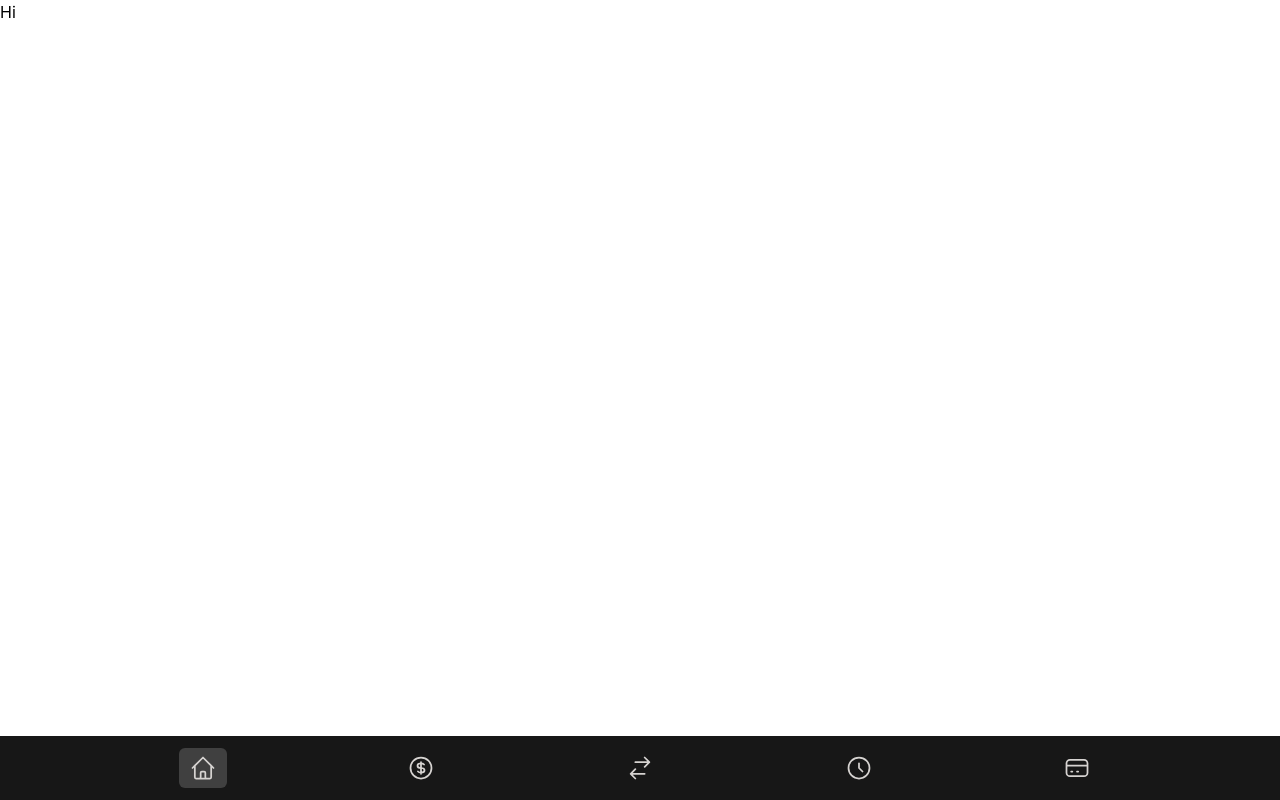
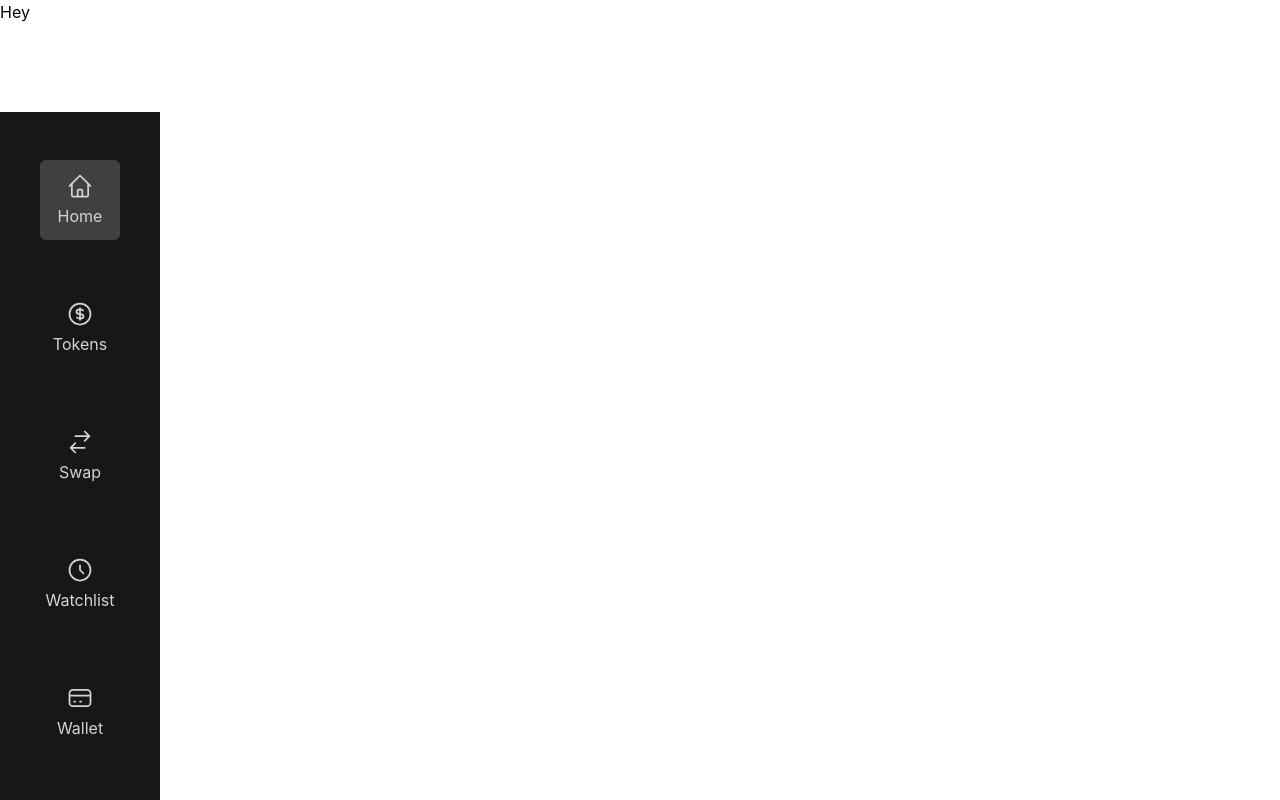
Before and after one commit to cajr11/fusion-cryptoapp-reactjs, a React (Create React App) app: page / in a window 1280 px wide. Built offline with nearby package versions, Linux system fonts and the light colour scheme.

Commit message:
components renamed to sidebar and sidebar link

```diff
--- a/src/components/UI/Layout.js
+++ b/src/components/UI/Layout.js
@@ -1,12 +1,15 @@
 import React from 'react'
-import MainNavigation from './MainNavigation'
+import NavBar from './NavBar'
+import SideBar from './SideBar'
+
 
 
 const Layout = ({ children }) => {
   return (
     <div className='w-screen h-screen max-h-screen relative'>
-        <MainNavigation />
+        <NavBar />
         <main>{children}</main>
+        <SideBar />
     </div>
   )
 }
--- a/src/components/UI/MainNavLink.js
+++ /dev/null
@@ -1,21 +0,0 @@
-import React from 'react';
-import { NavLink } from "react-router-dom";
-
-const MainNavLink = ({ icon, path }) => {
-  return (
-    <li className="h-10 w-12">
-          <NavLink
-            className={(navData) =>
-              navData.isActive
-                ? "bg-neutral-700 h-full w-full flex items-center justify-center rounded-md"
-                : "h-full w-full flex items-center justify-center rounded-md"
-            }
-            to={`${path}`}
-          >
-            {icon}
-          </NavLink>
-    </li>
-  )
-}
-
-export default MainNavLink
--- a/src/components/UI/MainNavigation.js
+++ /dev/null
@@ -1,32 +0,0 @@
-import React from "react";
-import {
-  HomeIcon,
-  CurrencyDollarIcon,
-  SwitchHorizontalIcon,
-  ClockIcon,
-  CreditCardIcon,
-} from "@heroicons/react/outline";
-import { FireIcon } from "@heroicons/react/solid";
-import MainNavLink from "./MainNavLink";
-
-const MainNavigation = () => {
-  return (
-    <nav className="flex absolute bottom-0 w-full bg-neutral-900 text-stone-300">
-      {/* App Logo - display only md screens and up */}
-      <div className="hidden">
-        <FireIcon className="h-5" />
-      </div>
-
-      {/* Main nav links */}
-      <ul className="flex justify-evenly items-center w-full h-16 px-2">
-          <MainNavLink icon={<HomeIcon className="h-7 stroke-thin" />} path="/" />
-          <MainNavLink icon={<CurrencyDollarIcon className="h-7 stroke-thin" />} path="/tokens" />
-          <MainNavLink icon={<SwitchHorizontalIcon className="h-7 stroke-thin" />} path="/swap" />
-          <MainNavLink icon={<ClockIcon className="h-7 stroke-thin" />} path="/watchlist" />
-          <MainNavLink icon={<CreditCardIcon className="h-7 stroke-thin"  />} path="/wallet"/>
-      </ul>
-    </nav>
-  );
-};
-
-export default MainNavigation;
--- /dev/null
+++ b/src/components/UI/NavBar.js
@@ -0,0 +1,11 @@
+import React from 'react'
+
+const NavBar = () => {
+  return (
+    <nav>
+
+    </nav>
+  )
+}
+
+export default NavBar
--- /dev/null
+++ b/src/components/UI/SideBar.js
@@ -0,0 +1,27 @@
+import React from "react";
+import {
+  HomeIcon,
+  CurrencyDollarIcon,
+  SwitchHorizontalIcon,
+  ClockIcon,
+  CreditCardIcon,
+} from "@heroicons/react/outline";
+import { FireIcon } from "@heroicons/react/solid";
+import SideBarLink from "./SideBarLink";
+
+const SideBar = () => {
+  return (
+    <aside className="absolute bottom-0 w-full bg-neutral-900 flex items-center text-stone-300 md:top-28 md:w-40 md:nav-md">
+      {/* SideBar links */}
+      <ul className="flex justify-evenly items-center w-full h-20 px-2 md:flex-col md:top-16 md:h-full">
+          <SideBarLink icon={<HomeIcon className="h-7 stroke-thin" />} path="/" name="Home" />
+          <SideBarLink icon={<CurrencyDollarIcon className="h-7 stroke-thin" />} path="/tokens" name="Tokens" />
+          <SideBarLink icon={<SwitchHorizontalIcon className="h-7 stroke-thin" />} path="/swap" name="Swap" />
+          <SideBarLink icon={<ClockIcon className="h-7 stroke-thin" />} path="/watchlist"  name="Watchlist"/>
+          <SideBarLink icon={<CreditCardIcon className="h-7 stroke-thin"  />} path="/wallet" name="Wallet"/>
+      </ul>
+    </aside>
+  );
+};
+
+export default SideBar;
--- /dev/null
+++ b/src/components/UI/SideBarLink.js
@@ -0,0 +1,22 @@
+import React from 'react';
+import { NavLink } from "react-router-dom";
+
+const SideBarLink = ({ icon, path, name }) => {
+  return (
+    <li className="h-20 w-20">
+          <NavLink
+            className={(navData) =>
+              navData.isActive
+                ? "bg-neutral-700 h-full w-full flex items-center justify-center rounded-md md:flex-col"
+                : "h-full w-full flex items-center justify-center rounded-md md:flex-col"
+            }
+            to={`${path}`}
+          >
+            {icon}
+            <span className='hidden md:block md:mt-1'>{name}</span>
+          </NavLink>
+    </li>
+  )
+}
+
+export default SideBarLink
--- a/src/pages/Home.js
+++ b/src/pages/Home.js
@@ -3,9 +3,7 @@ import Layout from '../components/UI/Layout';
 
 const Home = () => {
   return (
-    <Layout>
-        Hi
-    </Layout>
+    <div>Hey</div>
   )
 }
 
--- a/src/styles/index.css
+++ b/src/styles/index.css
@@ -21,4 +21,9 @@ code {
   .stroke-thin > path {
     stroke-width: 1.5px;
   }
+
+  .nav-md {
+    height: calc(100vh - 112px);
+    min-height: 600px;
+  }
 }
```
